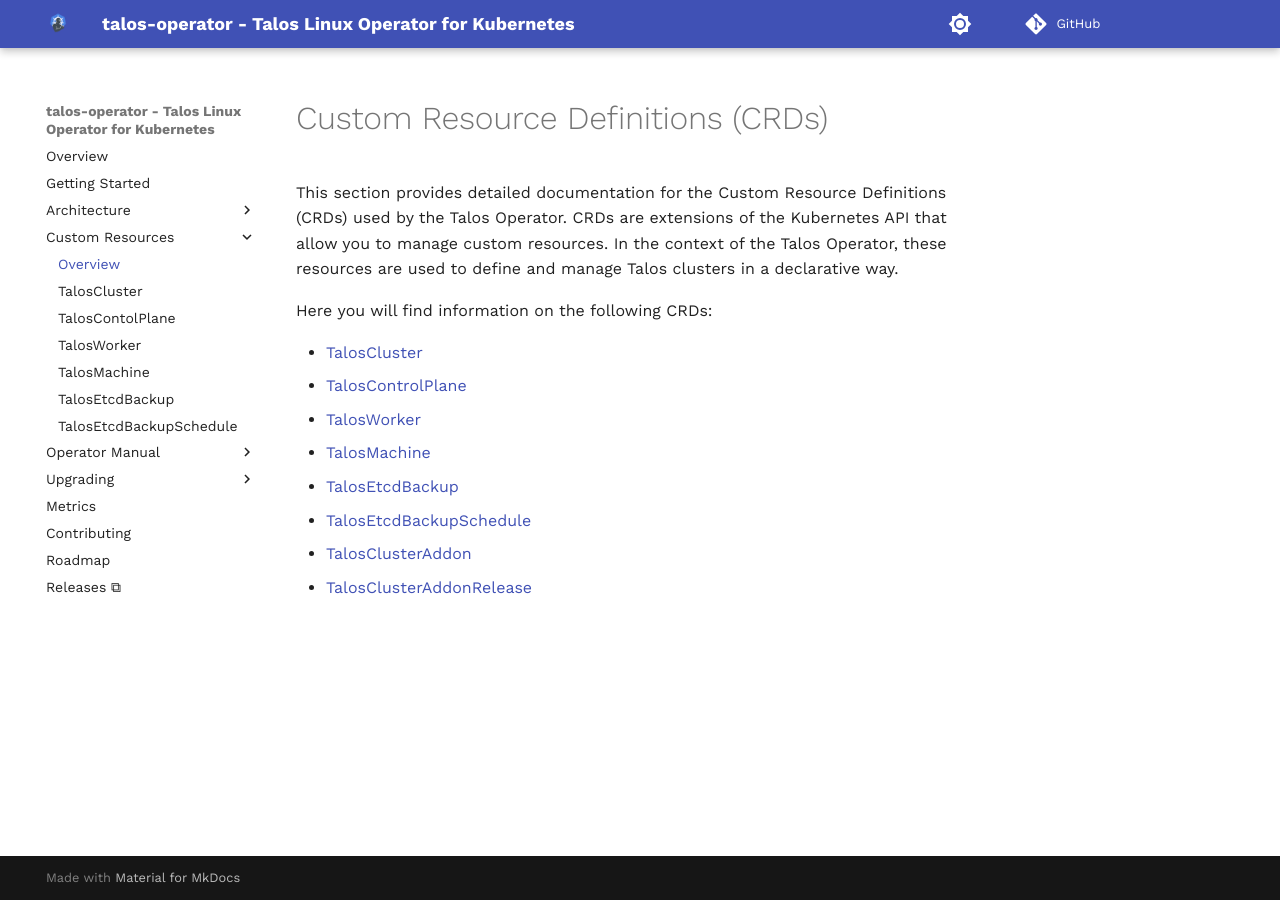
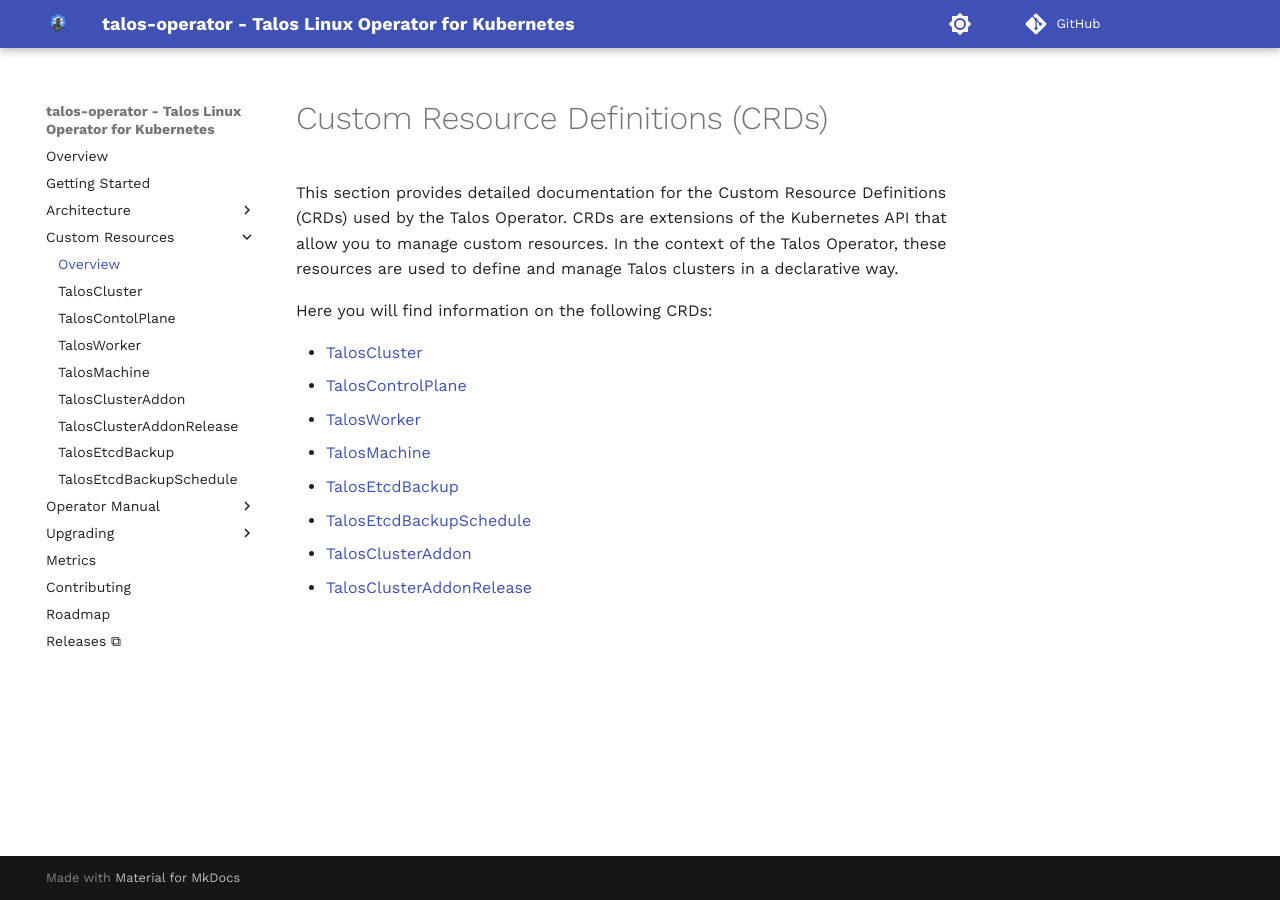
Before and after one commit to alperencelik/talos-operator, an MkDocs documentation site: the page built from docs/crds/index.md, in a window 1280 px wide. Built offline with MkDocs 1.6.1 and Material for MkDocs 9.7.7, drawn with Linux system fonts in a browser that asks for light colours; comment, search, counter and statistics services are not loaded; the version menu is left out.

Commit message:
Add missing CRD docs to navigation and validate all documentation
Co-authored-by: armangurkan <10432136+armangurkan@users.noreply.github.com>

```diff
--- a/mkdocs.yml
+++ b/mkdocs.yml
@@ -20,6 +20,8 @@ nav:
   - TalosContolPlane: crds/taloscontrolplane.md
   - TalosWorker: crds/talosworker.md
   - TalosMachine: crds/talosmachine.md
+  - TalosClusterAddon: crds/talosclusteraddon.md
+  - TalosClusterAddonRelease: crds/talosclusteraddonrelease.md
   - TalosEtcdBackup: crds/talosetcdbackup.md
   - TalosEtcdBackupSchedule: crds/talosetcdbackupschedule.md
 - Operator Manual:
```
